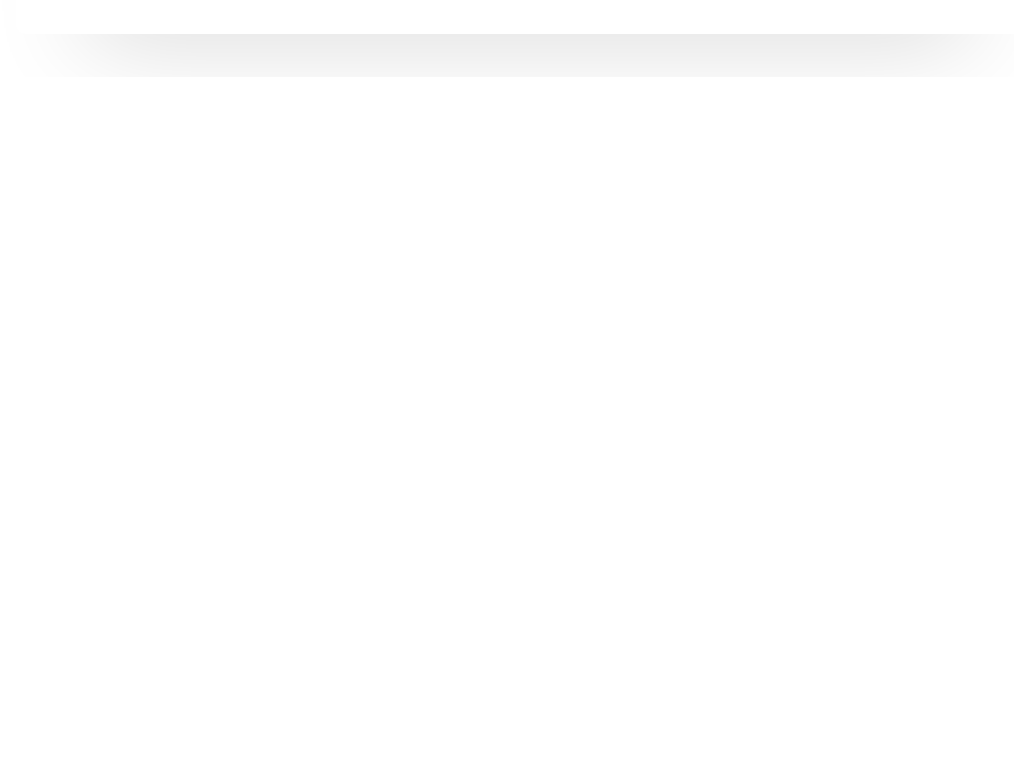
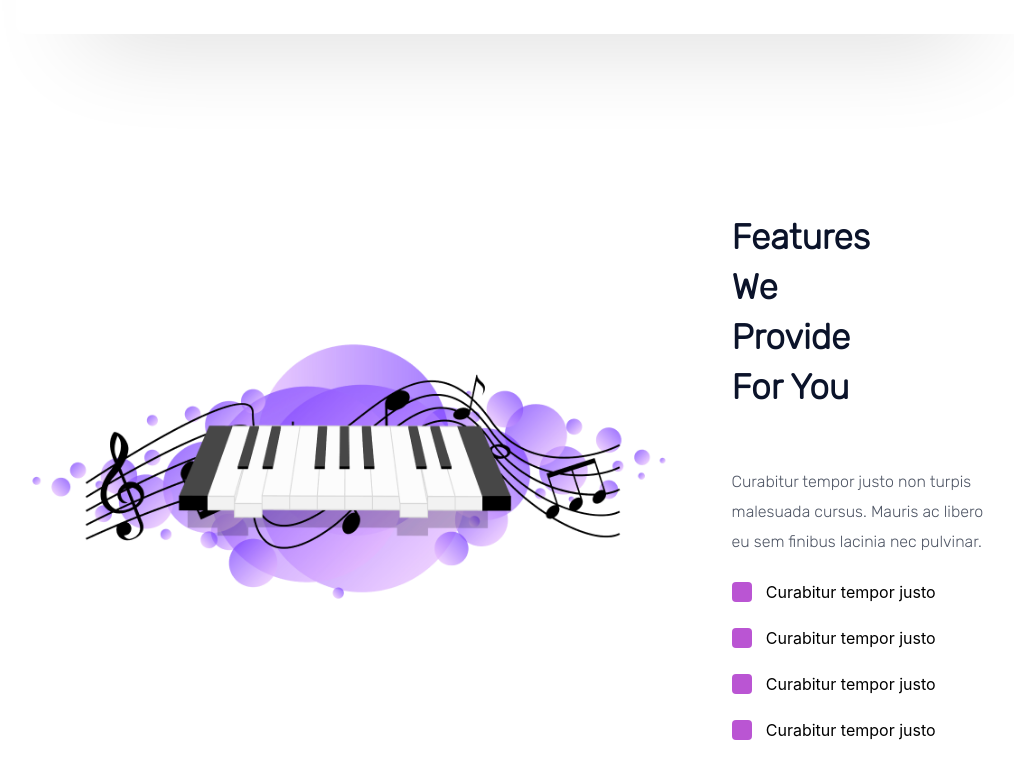
Before and after one commit to callmefarad/paddle-frontend-assessment, a React (Create React App) app: page /homepage in a window 1280 px wide. Shown: the part 929-1708 px from the top of the page, without its empty margins (112-1126 px from the left). Before the commit the page ends 1006 px from the top, so only its background shows below. Built offline with nearby package versions, Linux system fonts and the light colour scheme; a web font is replaced by a local one.

Commit message:
Completed the features component

```diff
--- /dev/null
+++ b/src/components/Features/Features.js
@@ -0,0 +1,62 @@
+import React from "react";
+import FeatImage from "../assets/images/feature.png";
+import {
+  Wrapper,
+  FeaturesImage,
+  FeaturesDesc,
+  FeatureCaption,
+  FeatureIntro,
+  FeatureList,
+  Item,
+  Square,
+  Text,
+} from "./FeaturesStyle";
+
+const Features = () => {
+  return (
+    <Wrapper>
+      <FeaturesImage>
+        <img
+          src={FeatImage}
+          alt="feature-image"
+          style={{
+            width: "100%",
+            height: "296px",
+            objectFit: "contain",
+          }}
+        />
+      </FeaturesImage>
+      <FeaturesDesc>
+        <FeatureCaption>
+          <p style={{ paddingRight: "90px" }}>
+            features we provide for you
+          </p>
+        </FeatureCaption>
+        <FeatureIntro>
+          Curabitur tempor justo non turpis malesuada cursus. Mauris ac libero
+          eu sem finibus lacinia nec pulvinar.
+        </FeatureIntro>
+        <FeatureList>
+          <Item>
+            <Square></Square>
+            <Text>Curabitur tempor justo</Text>
+          </Item>
+          <Item>
+            <Square></Square>
+            <Text>Curabitur tempor justo</Text>
+          </Item>
+          <Item>
+            <Square></Square>
+            <Text>Curabitur tempor justo</Text>
+          </Item>
+          <Item>
+            <Square></Square>
+            <Text>Curabitur tempor justo</Text>
+          </Item>
+        </FeatureList>
+      </FeaturesDesc>
+    </Wrapper>
+  );
+};
+
+export default Features;
--- /dev/null
+++ b/src/components/Features/FeaturesStyle.js
@@ -0,0 +1,65 @@
+import styled from "styled-components";
+
+
+export const Wrapper = styled.div`
+  display: flex;
+  justify-content: space-around;
+  margin-top: 100px;
+  margin-bottom: 100px;
+  width: 80%;
+  align-self: center;
+  /* gap: 30px; */
+`;
+export const FeaturesImage = styled.div`
+  width: 65%;
+  height: 296%;
+  display: flex;
+  align-items: center;
+  /* background-color: green; */
+  align-self: center;
+`;
+export const FeaturesDesc = styled.div`
+  display: flex;
+  flex-direction: column;
+  flex: 1;
+  /* background-color: green; */
+  padding-left: 50px;
+  padding-right: 50px;
+`;
+export const FeatureCaption = styled.div`
+  font-family: Rubik;
+  font-style: normal;
+  font-weight: bold;
+  font-size: 35px;
+  line-height: 50px;
+  color: #0b132a;
+  text-transform: capitalize;
+`;
+export const FeatureIntro = styled.div`
+  margin-top: 20px;
+  font-family: Rubik;
+  font-style: normal;
+  font-weight: normal;
+  font-size: 16px;
+  line-height: 30px;
+  color: #4f5665;
+`;
+export const FeatureList = styled.div`
+  /* background-color: green; */
+  display: flex;
+  flex-direction: column;
+  justify-content: center;
+  margin-top: 24.45px;
+`;
+export const Item = styled.div`
+display: flex;
+gap: 14.2px;
+margin-bottom: 26px;
+`;
+export const Square = styled.div`
+  width: 20px;
+  height: 20px;
+  background: #ba55d3;
+  border-radius: 4px;
+`;
+export const Text = styled.div``;
--- a/src/components/Homepage/Homepage.js
+++ b/src/components/Homepage/Homepage.js
@@ -1,13 +1,15 @@
 import React from "react";
 import Header from "../Header/Header";
 import Introduction from "../Introduction/Introduction"
+import Features from "../Features/Features"
 import { Wrapper } from "./HomepageStyle";
 
 const Homepage = () => {
   return (
     <Wrapper>
-          <Header/>
-          <Introduction/>
+      <Header />
+      <Introduction />
+      <Features />
     </Wrapper>
   );
 };
--- a/src/components/Introduction/IntroductionStyle.js
+++ b/src/components/Introduction/IntroductionStyle.js
@@ -21,6 +21,7 @@ export const InfoText = styled.div`
   height: 508px;
   display: flex;
   flex-direction: column;
+  justify-content: center;
   padding-top: 120px;
   gap: 20px;
 `;
```
Also changed, not shown: src/components/assets/images/feature.png (added).
